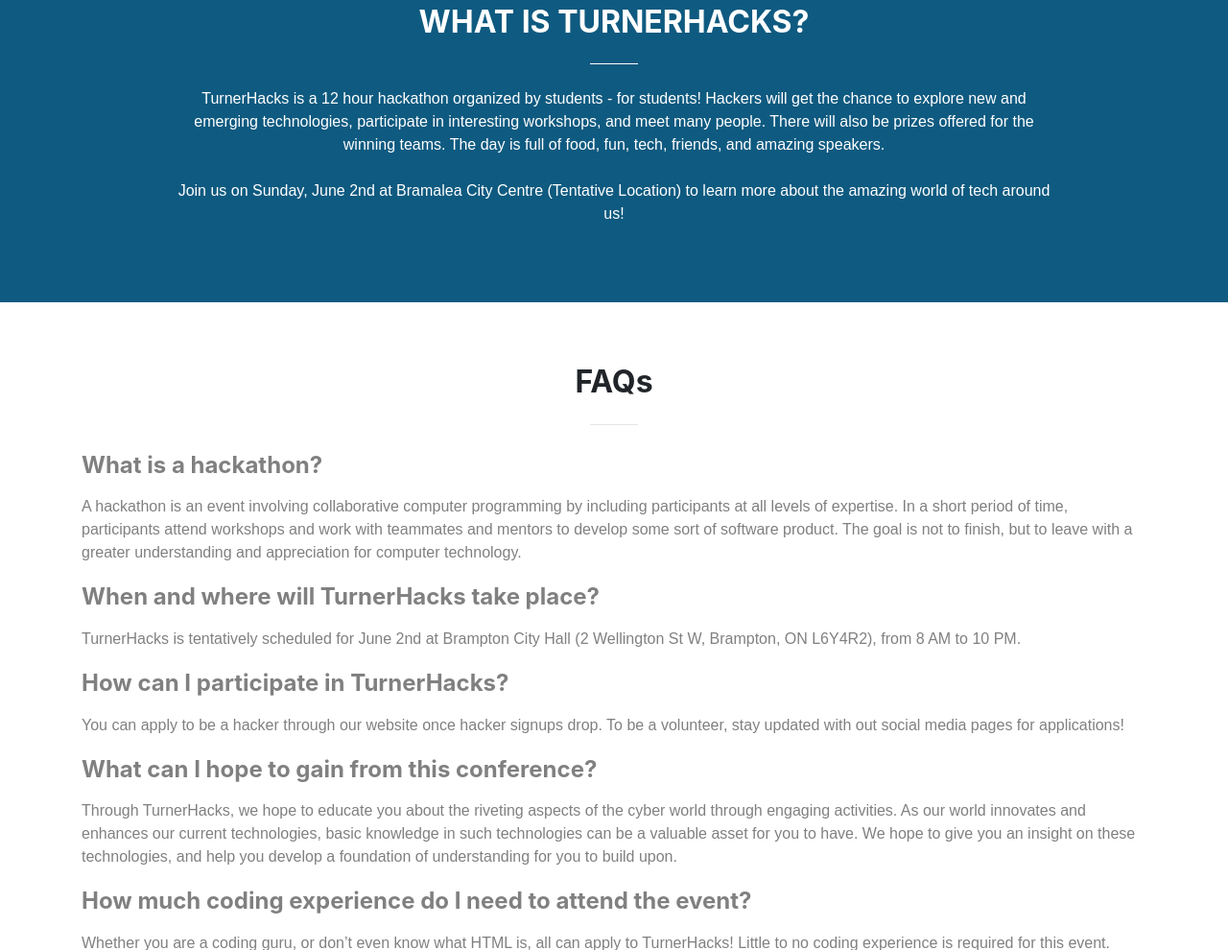
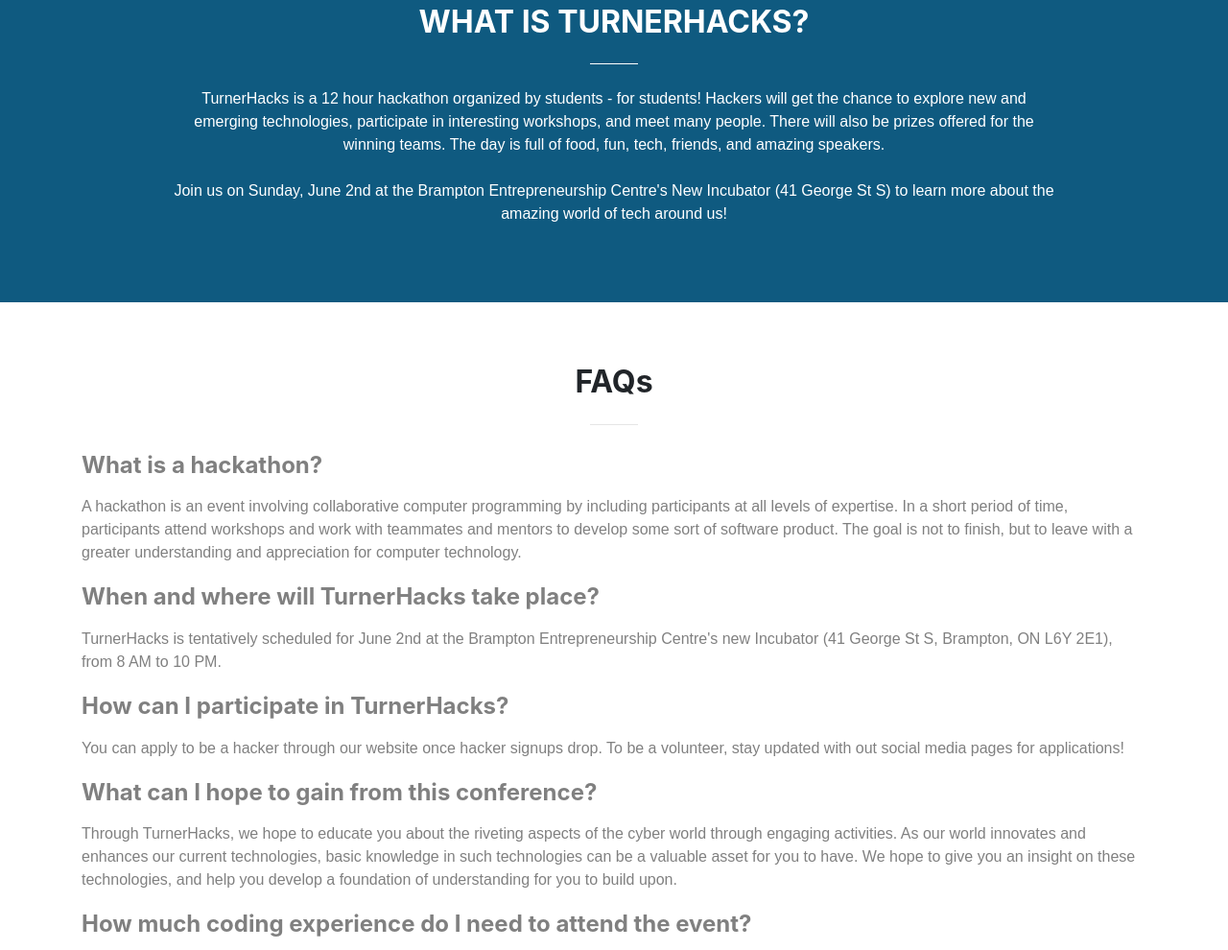
Before and after one commit to TurnerHacks2019/TurnerHacks2019.github.io, a website with bundled scripts: page index.html in a window 1280 px wide. Shown: the part 860-1850 px from the top of the page at 96% size. Built offline with nearby package versions, Linux system fonts and the light colour scheme; files whose address does not match are found by name.

Commit message:
Update index.html

```diff
--- a/index.html
+++ b/index.html
@@ -102,7 +102,7 @@
           <div class="col-lg-10 mx-auto text-center">
             <h2 class="section-heading text-white"><b>WHAT IS TURNERHACKS?</b></h2>
             <hr class="light my-4">
-            <p class="abouttext">TurnerHacks is a 12 hour hackathon organized by students - for students! Hackers will get the chance to explore new and emerging technologies, participate in interesting workshops, and meet many people. There will also be prizes offered for the winning teams. The day is full of food, fun, tech, friends, and amazing speakers. </br></br>Join us on <b> Sunday, June 2nd at Bramalea City Centre (Tentative Location) </b> to learn more about the amazing world of tech around us!</p>
+            <p class="abouttext">TurnerHacks is a 12 hour hackathon organized by students - for students! Hackers will get the chance to explore new and emerging technologies, participate in interesting workshops, and meet many people. There will also be prizes offered for the winning teams. The day is full of food, fun, tech, friends, and amazing speakers. </br></br>Join us on <b> Sunday, June 2nd at the Brampton Entrepreneurship Centre's New Incubator (41 George St S) </b> to learn more about the amazing world of tech around us!</p>
           </div>
         </div>
 
@@ -139,7 +139,7 @@
 
                                       </b></font></h3></font>
 
-             <p class="abouttext"><font color = "grey">TurnerHacks is tentatively scheduled for June 2nd at Brampton City Hall (2 Wellington St W, Brampton, ON L6Y4R2), from 8 AM to 10 PM.
+             <p class="abouttext"><font color = "grey">TurnerHacks is tentatively scheduled for June 2nd at the Brampton Entrepreneurship Centre's new Incubator (41 George St S, Brampton, ON L6Y 2E1), from 8 AM to 10 PM.
 
 
 </font></p></div>
```
